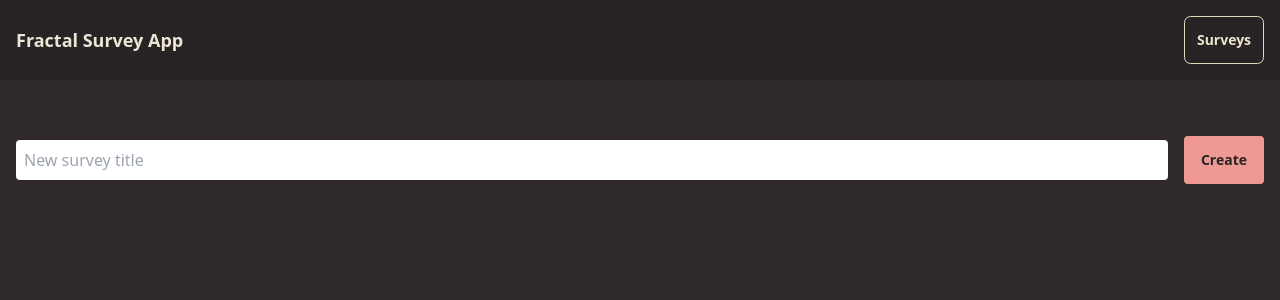
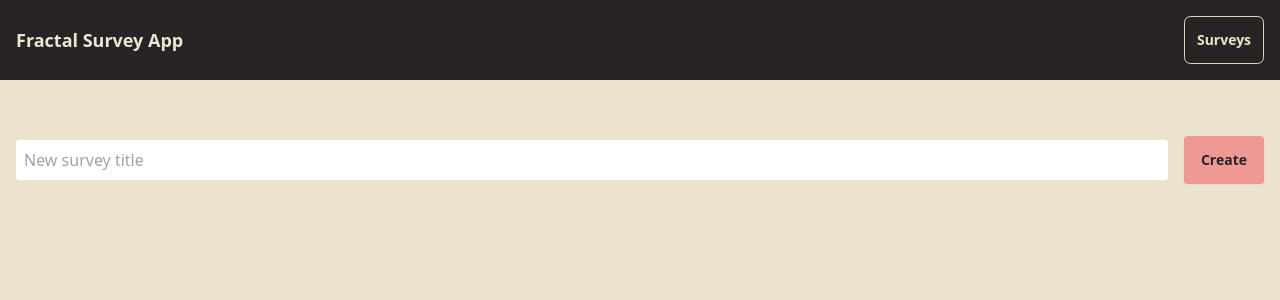
Before and after one commit to danielgavidia/fractal-survey, a React (Vite) app in the folder frontend/: page / in a window 1280 px wide. Shown: the top 300 px of the page. Built offline with nearby package versions, Linux system fonts and the light colour scheme.

Commit message:
Home page UI changes and routing to survey results upon survey submission

```diff
--- a/frontend/src/routes/RouteHome.tsx
+++ b/frontend/src/routes/RouteHome.tsx
@@ -1,7 +1,7 @@
 import { useState } from "react";
 import axios from "axios";
 import { useNavigate } from "react-router-dom";
-import { generateUUID, SERVER_URL } from "../globals";
+import { SERVER_URL } from "../globals";
 
 const RouteHome = () => {
     const [surveyTitle, setSurveyTitle] = useState<string>("");
@@ -21,7 +21,7 @@ const RouteHome = () => {
     };
 
     return (
-        <div id="RouteHome" className="p-4 bg-neutral h-screen">
+        <div id="RouteHome" className="p-4 h-screen">
             <div className="flex justify-center">
                 <form onSubmit={handleCreateSurvey} className="py-10 flex items-center w-full">
                     <div className="rounded flex-1">
--- a/frontend/src/routes/RouteSurveyCreate.tsx
+++ b/frontend/src/routes/RouteSurveyCreate.tsx
@@ -8,8 +8,8 @@ const RouteSurveyCreate = () => {
     if (surveyId == undefined) return <div>error: surveyId is undefined</div>;
     return (
         <div id="RouteSurveyCreate" className="p-4">
-            <div>
-                <p>Create</p>
+            <div className="py-4">
+                <p className="italic text-sm">Add questions to your survey</p>
             </div>
             <Survey surveyId={surveyId} />
         </div>
--- a/frontend/src/routes/RouteSurveyTake.tsx
+++ b/frontend/src/routes/RouteSurveyTake.tsx
@@ -64,7 +64,7 @@ const SurveyTake: React.FC<SurveyTake> = ({ surveyId }) => {
                 url: `${SERVER_URL}/surveyBlockAnswer/many/`,
                 data: { data: dataMapped },
             });
-            navigate("/RouteSurveys");
+            navigate(`/RouteSurveyResults/${survey?.id}`);
         } catch (error) {
             console.error("ERROR: ", error);
         }
```
